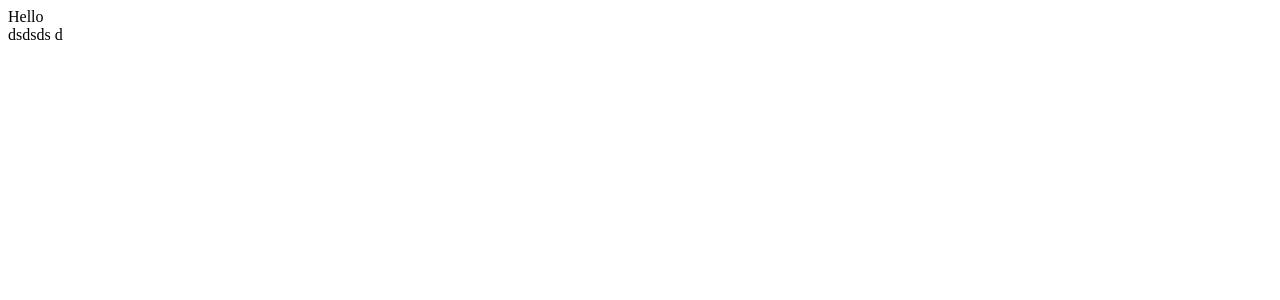
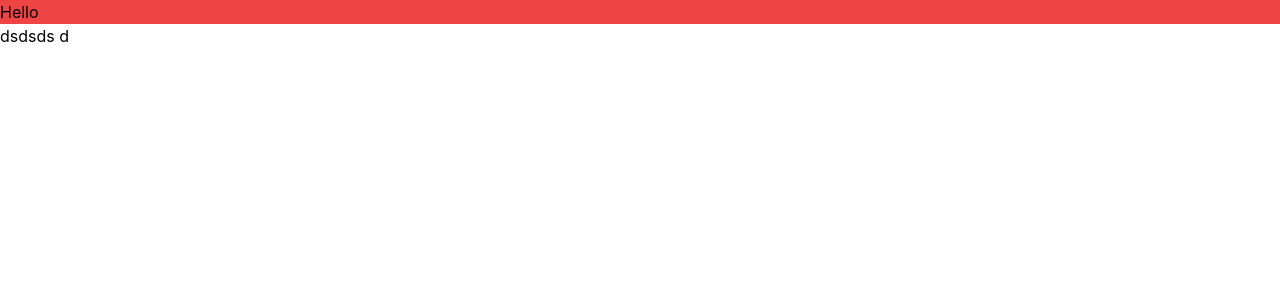
Before and after one commit to mabuhanifa/babel-webpack-react, a React app: page / in a window 1280 px wide. Shown: the top 300 px of the page. Built offline with nearby package versions, Linux system fonts and the light colour scheme.

Commit message:
tailwind added

```diff
--- a/package.json
+++ b/package.json
@@ -19,9 +19,15 @@
     "@babel/core": "^7.22.9",
     "@babel/preset-env": "^7.22.9",
     "@babel/preset-react": "^7.22.5",
+    "autoprefixer": "^10.4.14",
     "babel-eslint": "^10.1.0",
     "babel-loader": "^9.1.3",
+    "css-loader": "^6.8.1",
     "html-webpack-plugin": "^5.5.3",
+    "mini-css-extract-plugin": "^2.7.6",
+    "postcss-cli": "^10.1.0",
+    "postcss-loader": "^7.3.3",
+    "tailwindcss": "^3.3.3",
     "webpack": "^5.88.2",
     "webpack-cli": "^5.1.4",
     "webpack-dev-server": "^4.15.1"
--- /dev/null
+++ b/postcss.config.js
@@ -0,0 +1,7 @@
+const tailwindcss = require('tailwindcss');
+module.exports = {
+    plugins: [
+        tailwindcss('./tailwind.config.js'),
+        require('autoprefixer'),
+    ],
+};
--- a/src/components/Hello.js
+++ b/src/components/Hello.js
@@ -1,5 +1,5 @@
 import React from "react";
 
 export default function Hello() {
-  return <div>Hello</div>;
+  return <div className="bg-red-500">Hello</div>;
 }
--- a/src/index.css
+++ b/src/index.css
@@ -0,0 +1,17 @@
+@tailwind base;
+@tailwind components;
+@tailwind utilities;
+
+body {
+  margin: 0;
+  font-family: -apple-system, BlinkMacSystemFont, "Segoe UI", "Roboto", "Oxygen",
+    "Ubuntu", "Cantarell", "Fira Sans", "Droid Sans", "Helvetica Neue",
+    sans-serif;
+  -webkit-font-smoothing: antialiased;
+  -moz-osx-font-smoothing: grayscale;
+}
+
+code {
+  font-family: source-code-pro, Menlo, Monaco, Consolas, "Courier New",
+    monospace;
+}
--- /dev/null
+++ b/tailwind.config.js
@@ -0,0 +1,8 @@
+/** @type {import('tailwindcss').Config} */
+module.exports = {
+    content: ["./src/**/*.{html,js}"],
+    theme: {
+      extend: {},
+    },
+    plugins: [],
+  }
--- a/webpack.config.js
+++ b/webpack.config.js
@@ -1,4 +1,7 @@
 const path = require("path");
+
+const MiniCssExtractPlugin = require("mini-css-extract-plugin");
+
 const HTMLWebpackPlugin = require("html-webpack-plugin");
 
 module.exports = {
@@ -8,12 +11,6 @@ module.exports = {
     path: path.join(__dirname, "/dist"),
     filename: "bundle.js",
   },
-
-  plugins: [
-    new HTMLWebpackPlugin({
-      template: "./src/index.html",
-    }),
-  ],
   devServer: {
     port: "3000",
   },
@@ -30,6 +27,20 @@ module.exports = {
           },
         },
       },
+      {
+        test: /\.css$/,
+        use: [MiniCssExtractPlugin.loader, "css-loader", "postcss-loader"],
+      },
     ],
   },
+  plugins: [
+    new MiniCssExtractPlugin({
+      filename: "styles.css",
+      chunkFilename: "styles.css",
+    }),
+    new HTMLWebpackPlugin({
+      template: "./src/index.html",
+      filename: "./index.html",
+    }),
+  ],
 };
```
Also changed, not shown: 1 other file (tests, documents, lock files or other folders).
